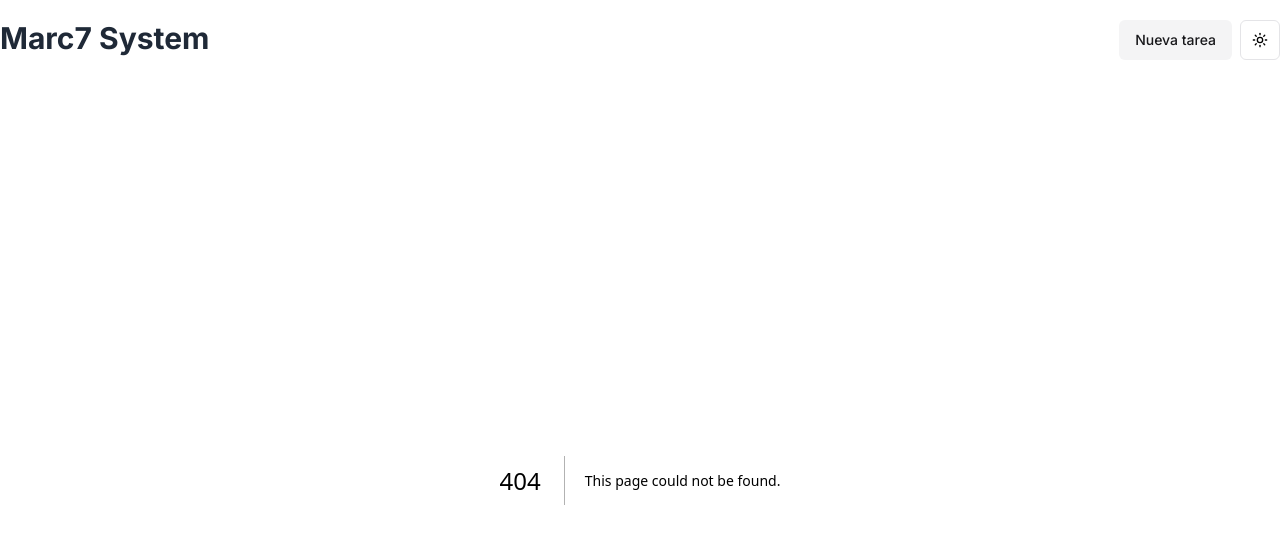
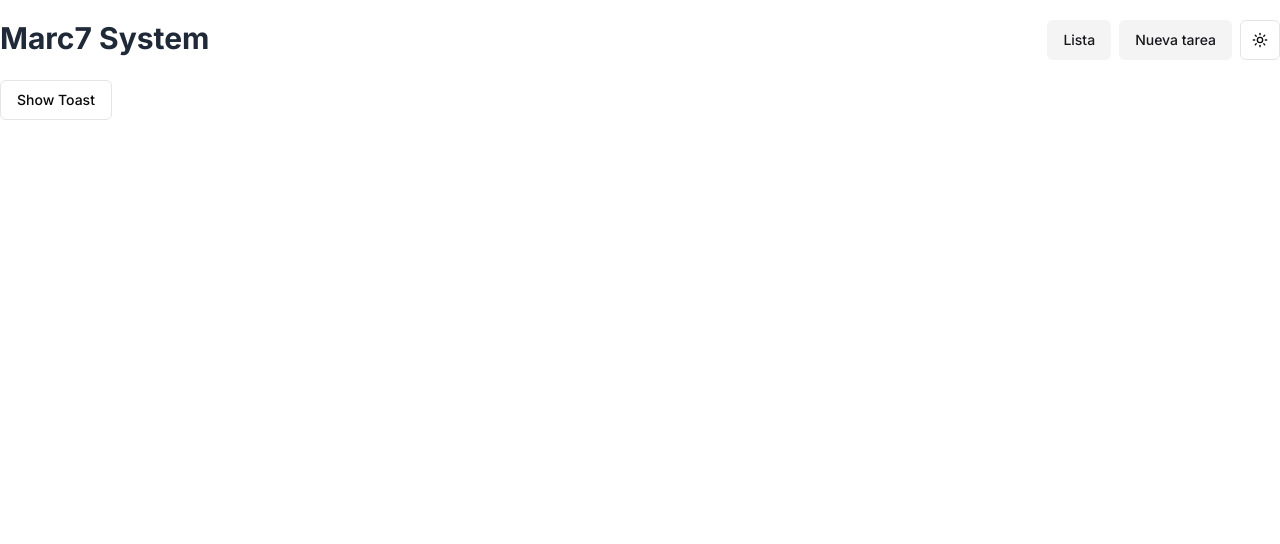
Before and after one commit to marc7hedev/nextjs-crud, a Next.js app: page /list in a window 1280 px wide. Before the commit this address had no page. Shown: the top 544 px of the page. Built offline with nearby package versions, Linux system fonts and the light colour scheme.

Commit message:
Añadido toast para pruebas

```diff
--- a/package.json
+++ b/package.json
@@ -22,6 +22,7 @@
     "next-themes": "^0.4.4",
     "react": "^19.0.0",
     "react-dom": "^19.0.0",
+    "sonner": "^1.7.1",
     "tailwind-merge": "^2.5.5",
     "tailwindcss-animate": "^1.0.7"
   },
--- a/src/app/layout.tsx
+++ b/src/app/layout.tsx
@@ -4,6 +4,7 @@
 import { cn } from "@/lib/utils";
 import { ThemeProvider } from "@/components/theme-provider"
 import Navbar from "@/components/navbar";
+import { Toaster } from "@/components/ui/sonner";
 
 const fontSans = FontSans({
   subsets: ["latin"],
@@ -38,6 +39,7 @@
               <Navbar />
               {children}
             </main>
+              <Toaster />
         </ThemeProvider>
       </body>
     </html>
--- /dev/null
+++ b/src/app/list/page.tsx
@@ -0,0 +1,28 @@
+
+"use client"
+
+import { Button } from "@/components/ui/button";
+import { toast } from "sonner";
+
+function ListView() {
+    return (
+        <div>
+            <Button
+                variant="outline"
+                onClick={() =>
+                    toast("Event has been created", {
+                        description: "Sunday, December 03, 2023 at 9:00 AM",
+                        action: {
+                            label: "Aceptar",
+                            onClick: () => console.log("Undo"),
+                        },
+                    })
+                }
+            >
+                Show Toast
+            </Button>
+        </div>
+    );
+}
+
+export default ListView;
--- a/src/components/navbar.tsx
+++ b/src/components/navbar.tsx
@@ -13,6 +13,10 @@
         </Link>
 
         <div className='flex gap-x-2 items-center'>
+            <Link href="/list"
+                className={buttonVariants({variant: "secondary"})}>
+                    Lista
+                </Link>
             <Link href="/new"
                 className={buttonVariants({variant: "secondary"})}>
                     Nueva tarea
--- /dev/null
+++ b/src/components/ui/sonner.tsx
@@ -0,0 +1,31 @@
+"use client"
+
+import { useTheme } from "next-themes"
+import { Toaster as Sonner } from "sonner"
+
+type ToasterProps = React.ComponentProps<typeof Sonner>
+
+const Toaster = ({ ...props }: ToasterProps) => {
+  const { theme = "system" } = useTheme()
+
+  return (
+    <Sonner
+      theme={theme as ToasterProps["theme"]}
+      className="toaster group"
+      toastOptions={{
+        classNames: {
+          toast:
+            "group toast group-[.toaster]:bg-background group-[.toaster]:text-foreground group-[.toaster]:border-border group-[.toaster]:shadow-lg",
+          description: "group-[.toast]:text-muted-foreground",
+          actionButton:
+            "group-[.toast]:bg-primary group-[.toast]:text-primary-foreground",
+          cancelButton:
+            "group-[.toast]:bg-muted group-[.toast]:text-muted-foreground",
+        },
+      }}
+      {...props}
+    />
+  )
+}
+
+export { Toaster }
```
Also changed, not shown: 1 other file (tests, documents, lock files or other folders).
